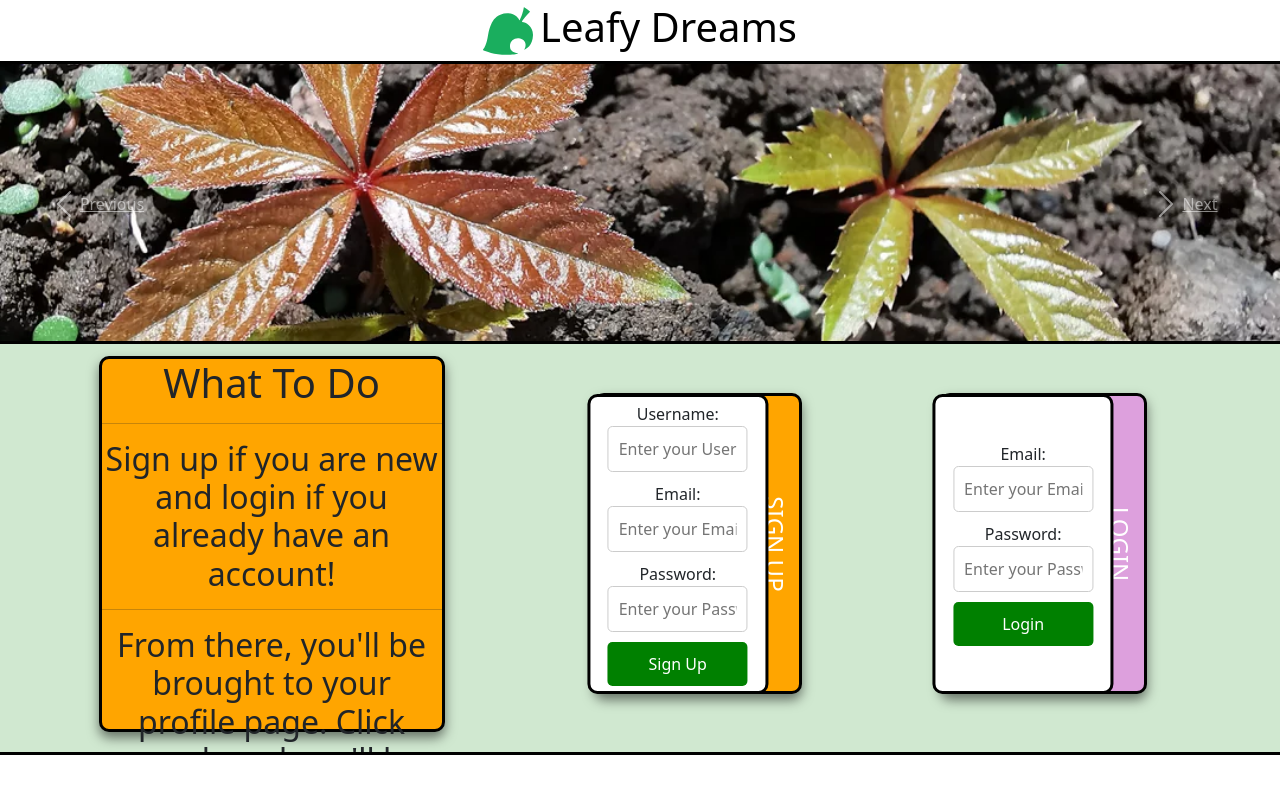
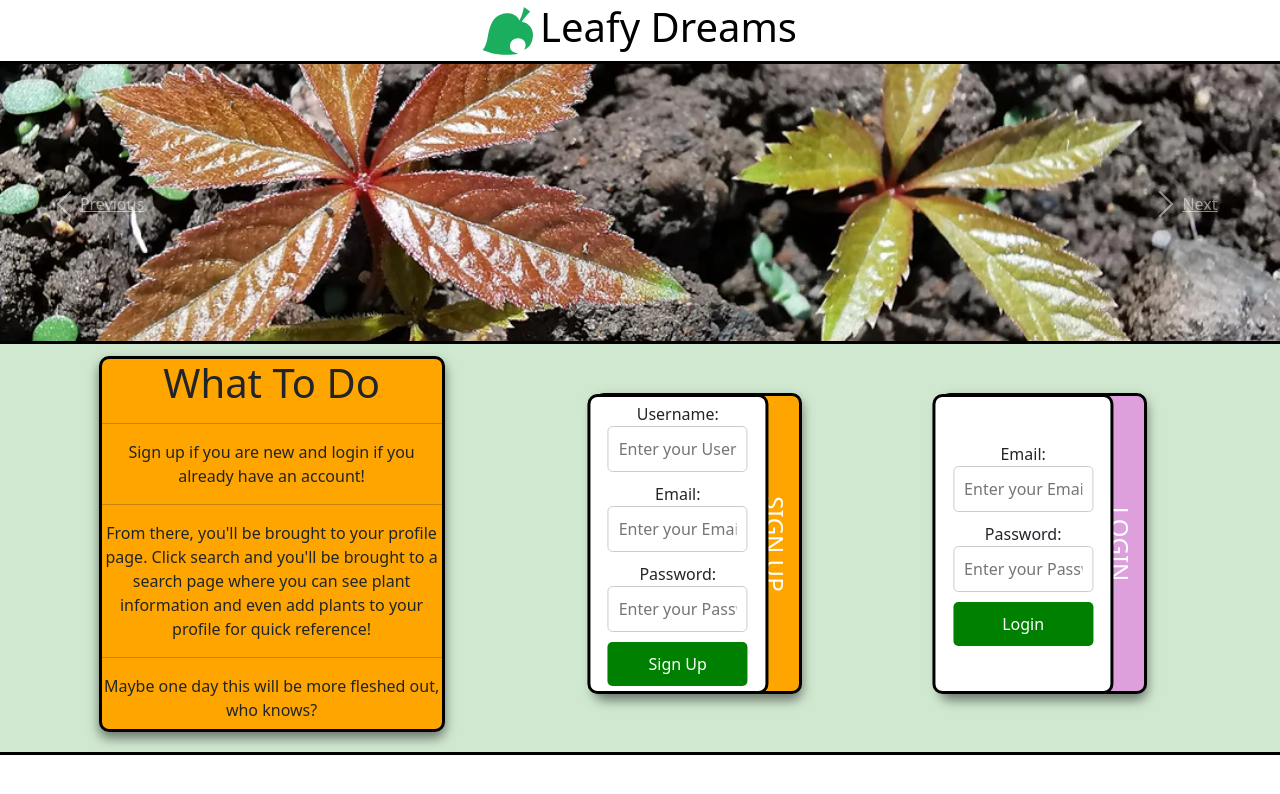
Before and after one commit to Stringer-J/Project-3-Solo, a React (Vite) app in the folder client/: page / in a window 1280 px wide. Shown: the top 794 px of the page. Built offline with nearby package versions, Linux system fonts and the light colour scheme.

Commit message:
better safe than sorry

```diff
--- a/client/src/pages/Home/Home.jsx
+++ b/client/src/pages/Home/Home.jsx
@@ -121,9 +121,9 @@ const Home = () => {
             <div className='homeContent'>
             <div className='aboutUsBox'>
                  <h1>What To Do</h1><hr />
-                 <h2>Sign up if you are new and login if you already have an account!</h2><hr />
-                 <h2>From there, you'll be brought to your profile page. Click search and you'll be brought to a search page where you can see plant information and even add plants to your profile for quick reference!</h2><hr />
-                 <h2>Maybe one day this will be more fleshed out, who knows?</h2><br />
+                 <p>Sign up if you are new and login if you already have an account!</p><hr />
+                 <p>From there, you'll be brought to your profile page. Click search and you'll be brought to a search page where you can see plant information and even add plants to your profile for quick reference!</p><hr />
+                 <p>Maybe one day this will be more fleshed out, who knows?</p><br />
                  <h2>- Josh</h2>
 
             </div>
```
